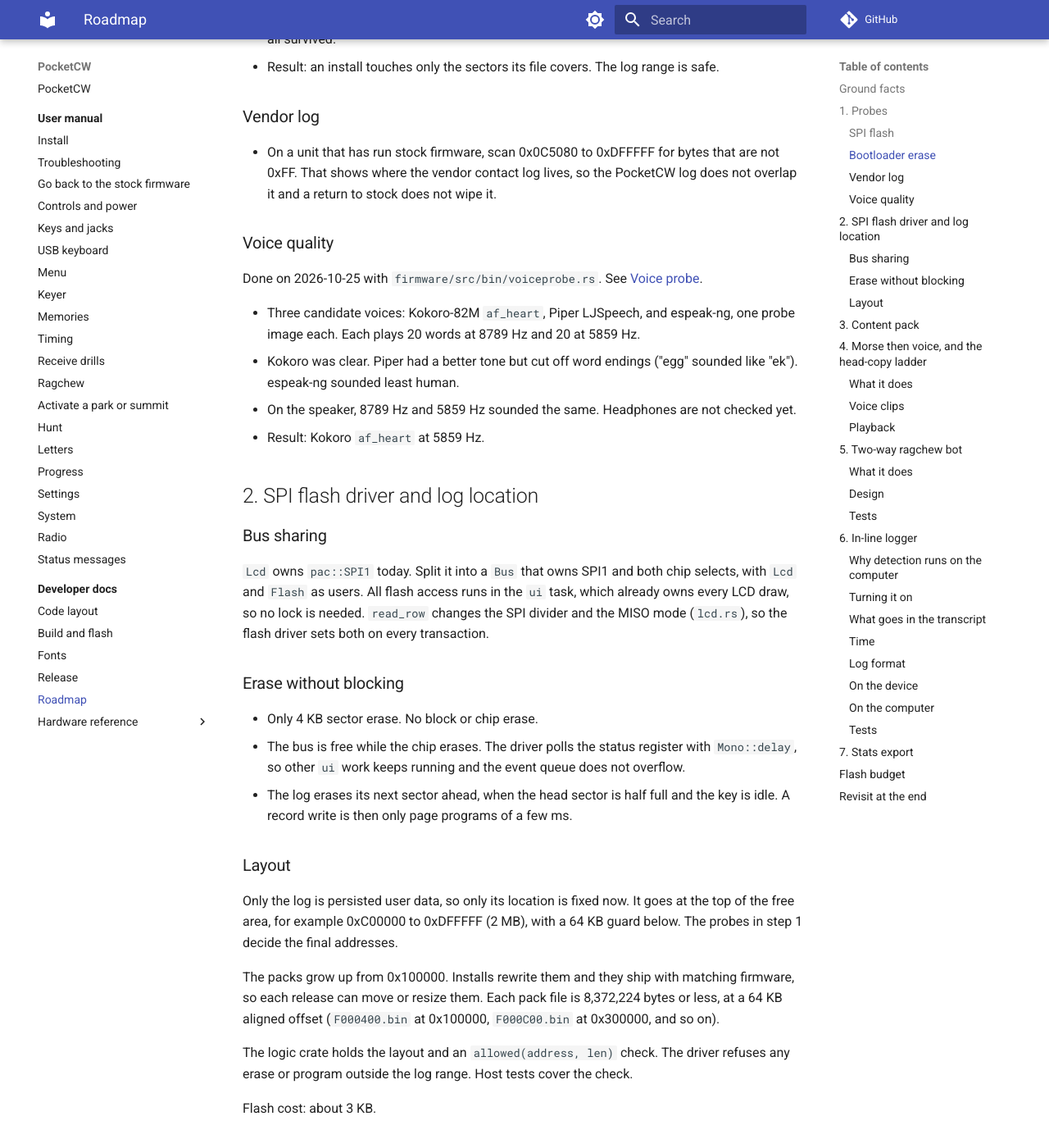
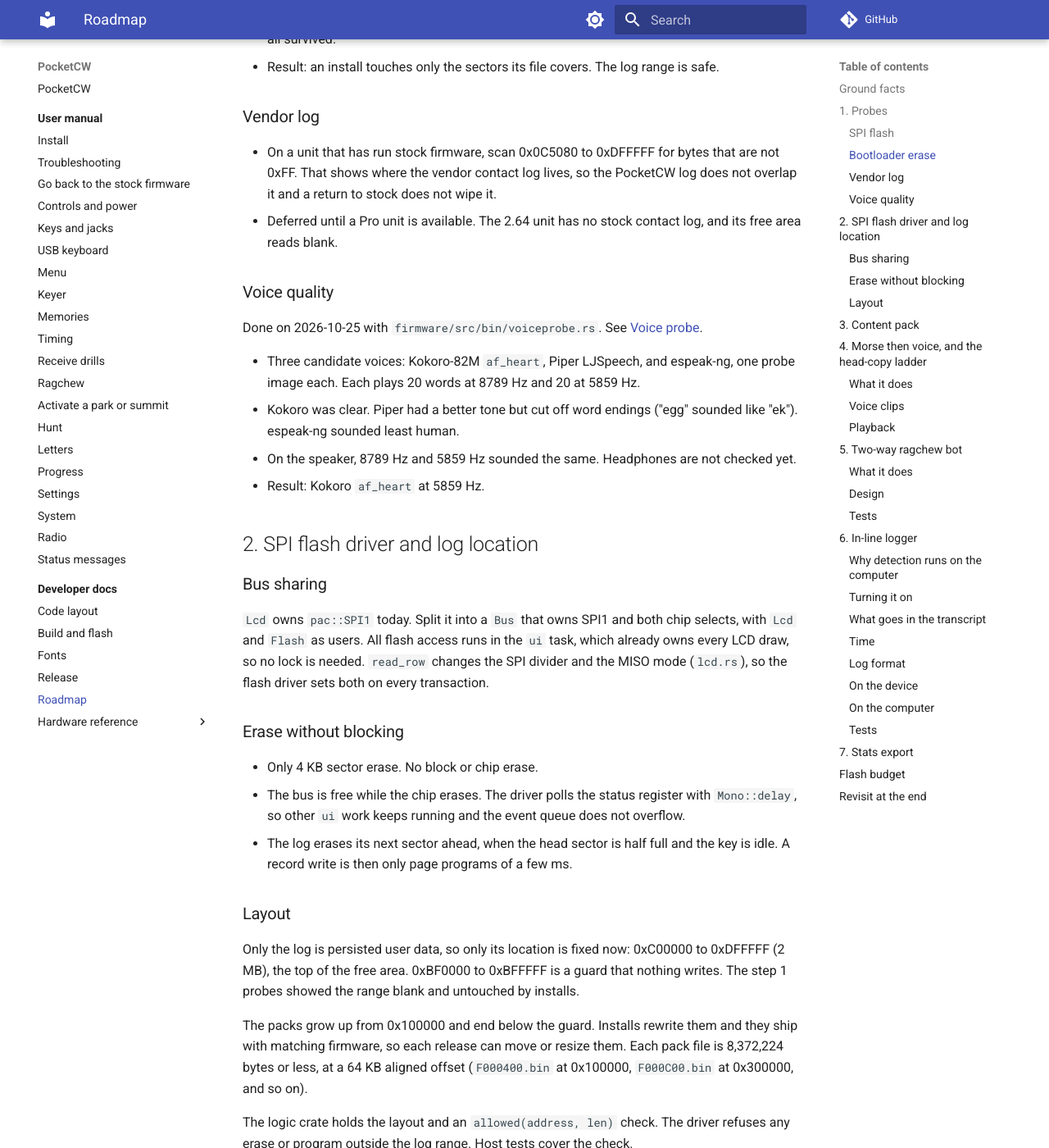
Before and after one commit to kvmet/k5mme_pocketcw, an MkDocs documentation site: the page built from docs/dev/roadmap.md, in a window 1280 px wide and 1400 px high, scrolled down 2495 px. Shown: the whole window at 82% size. Built offline with MkDocs 1.6.1 and Material for MkDocs 9.7.7, drawn with Linux system fonts in a browser that asks for light colours; comment, search, counter and statistics services are not loaded.

Commit message:
docs(roadmap): fix the log location

```diff
--- a/docs/dev/roadmap.md
+++ b/docs/dev/roadmap.md
@@ -60,6 +60,7 @@ Done on 2026-10-25 with `firmware/src/bin/flashprobe.rs` and `tools/flashtest.py
 ### Vendor log
 
 - On a unit that has run stock firmware, scan 0x0C5080 to 0xDFFFFF for bytes that are not 0xFF. That shows where the vendor contact log lives, so the PocketCW log does not overlap it and a return to stock does not wipe it.
+- Deferred until a Pro unit is available. The 2.64 unit has no stock contact log, and its free area reads blank.
 
 ### Voice quality
 
@@ -84,9 +85,9 @@ Done on 2026-10-25 with `firmware/src/bin/voiceprobe.rs`. See [Voice probe](buil
 
 ### Layout
 
-Only the log is persisted user data, so only its location is fixed now. It goes at the top of the free area, for example 0xC00000 to 0xDFFFFF (2 MB), with a 64 KB guard below. The probes in step 1 decide the final addresses.
+Only the log is persisted user data, so only its location is fixed now: 0xC00000 to 0xDFFFFF (2 MB), the top of the free area. 0xBF0000 to 0xBFFFFF is a guard that nothing writes. The step 1 probes showed the range blank and untouched by installs.
 
-The packs grow up from 0x100000. Installs rewrite them and they ship with matching firmware, so each release can move or resize them. Each pack file is 8,372,224 bytes or less, at a 64 KB aligned offset (`F000400.bin` at 0x100000, `F000C00.bin` at 0x300000, and so on).
+The packs grow up from 0x100000 and end below the guard. Installs rewrite them and they ship with matching firmware, so each release can move or resize them. Each pack file is 8,372,224 bytes or less, at a 64 KB aligned offset (`F000400.bin` at 0x100000, `F000C00.bin` at 0x300000, and so on).
 
 The logic crate holds the layout and an `allowed(address, len)` check. The driver refuses any erase or program outside the log range. Host tests cover the check.
 
```
